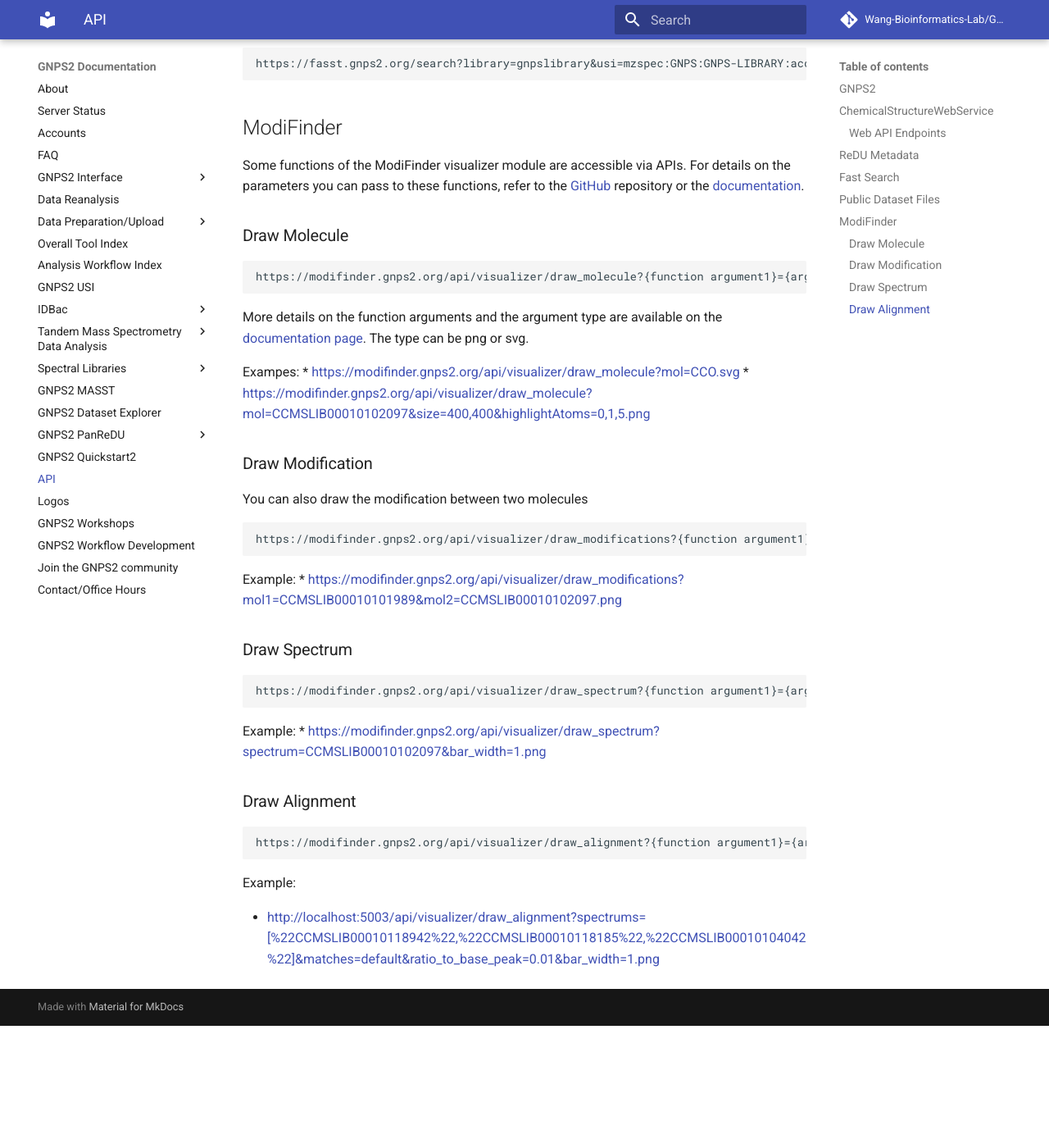
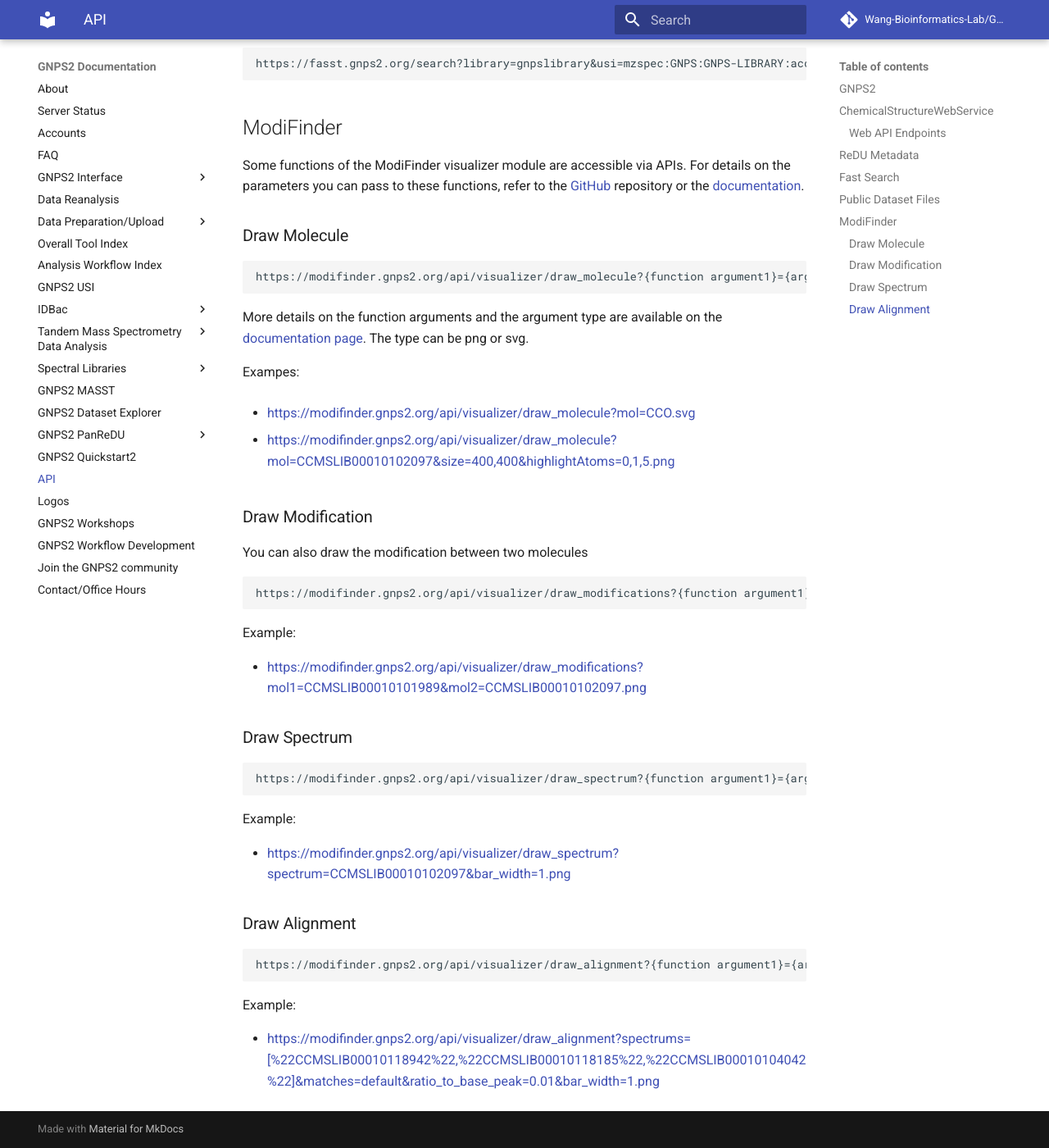
Before and after one commit to Wang-Bioinformatics-Lab/GNPS2_Documentation, an MkDocs documentation site: the page built from docs/api.md, in a window 1280 px wide and 1400 px high, scrolled down 2905 px. Shown: the whole window at 82% size. Built offline with MkDocs 1.6.1 and Material for MkDocs 9.7.7, drawn with Linux system fonts in a browser that asks for light colours; comment, search, counter and statistics services are not loaded; before the commit the page ends 4156 px from its top, so only the background shows below that; some of the changed lines change nothing that is shown.

Commit message:
minor indentation issue

````diff
--- a/docs/api.md
+++ b/docs/api.md
@@ -163,7 +163,9 @@
 More details on the function arguments and the argument type are available on the [documentation page](https://wang-bioinformatics-lab.github.io/ModiFinder_base/modifinder/drawing.html#modifinder.utilities.visualizer.draw_molecule). The type can be png or svg.
 
 Exampes:
+
 * [https://modifinder.gnps2.org/api/visualizer/draw_molecule?mol=CCO.svg](https://modifinder.gnps2.org/api/visualizer/draw_molecule?mol=CCO.svg)
+
 * [https://modifinder.gnps2.org/api/visualizer/draw_molecule?mol=CCMSLIB00010102097&size=400,400&highlightAtoms=0,1,5.png](https://modifinder.gnps2.org/api/visualizer/draw_molecule?mol=CCMSLIB00010102097&size=400,400&highlightAtoms=0,1,5.png)
 
 
@@ -175,6 +177,7 @@
 ```
 
 Example:
+
 * [https://modifinder.gnps2.org/api/visualizer/draw_modifications?mol1=CCMSLIB00010101989&mol2=CCMSLIB00010102097.png](https://modifinder.gnps2.org/api/visualizer/draw_modifications?mol1=CCMSLIB00010101989&mol2=CCMSLIB00010102097.png)
 
 ### Draw Spectrum
@@ -183,6 +186,7 @@
 https://modifinder.gnps2.org/api/visualizer/draw_spectrum?{function argument1}={argument1}&{function argument2}={value2}...{function argumentn}={argumentn}.{type}
 ```
 Example:
+
 * [https://modifinder.gnps2.org/api/visualizer/draw_spectrum?spectrum=CCMSLIB00010102097&bar_width=1.png](https://modifinder.gnps2.org/api/visualizer/draw_spectrum?spectrum=CCMSLIB00010102097&bar_width=1.png)
 
 ### Draw Alignment
@@ -192,4 +196,4 @@
 
 Example:
 
-* [http://localhost:5003/api/visualizer/draw_alignment?spectrums=[%22CCMSLIB00010118942%22,%22CCMSLIB00010118185%22,%22CCMSLIB00010104042%22]&matches=default&ratio_to_base_peak=0.01&bar_width=1.png](http://localhost:5003/api/visualizer/draw_alignment?spectrums=[%22CCMSLIB00010118942%22,%22CCMSLIB00010118185%22,%22CCMSLIB00010104042%22]&matches=default&ratio_to_base_peak=0.01&bar_width=1.png)
+* [https://modifinder.gnps2.org/api/visualizer/draw_alignment?spectrums=[%22CCMSLIB00010118942%22,%22CCMSLIB00010118185%22,%22CCMSLIB00010104042%22]&matches=default&ratio_to_base_peak=0.01&bar_width=1.png](https://modifinder.gnps2.org/api/visualizer/draw_alignment?spectrums=[%22CCMSLIB00010118942%22,%22CCMSLIB00010118185%22,%22CCMSLIB00010104042%22]&matches=default&ratio_to_base_peak=0.01&bar_width=1.png)
````
